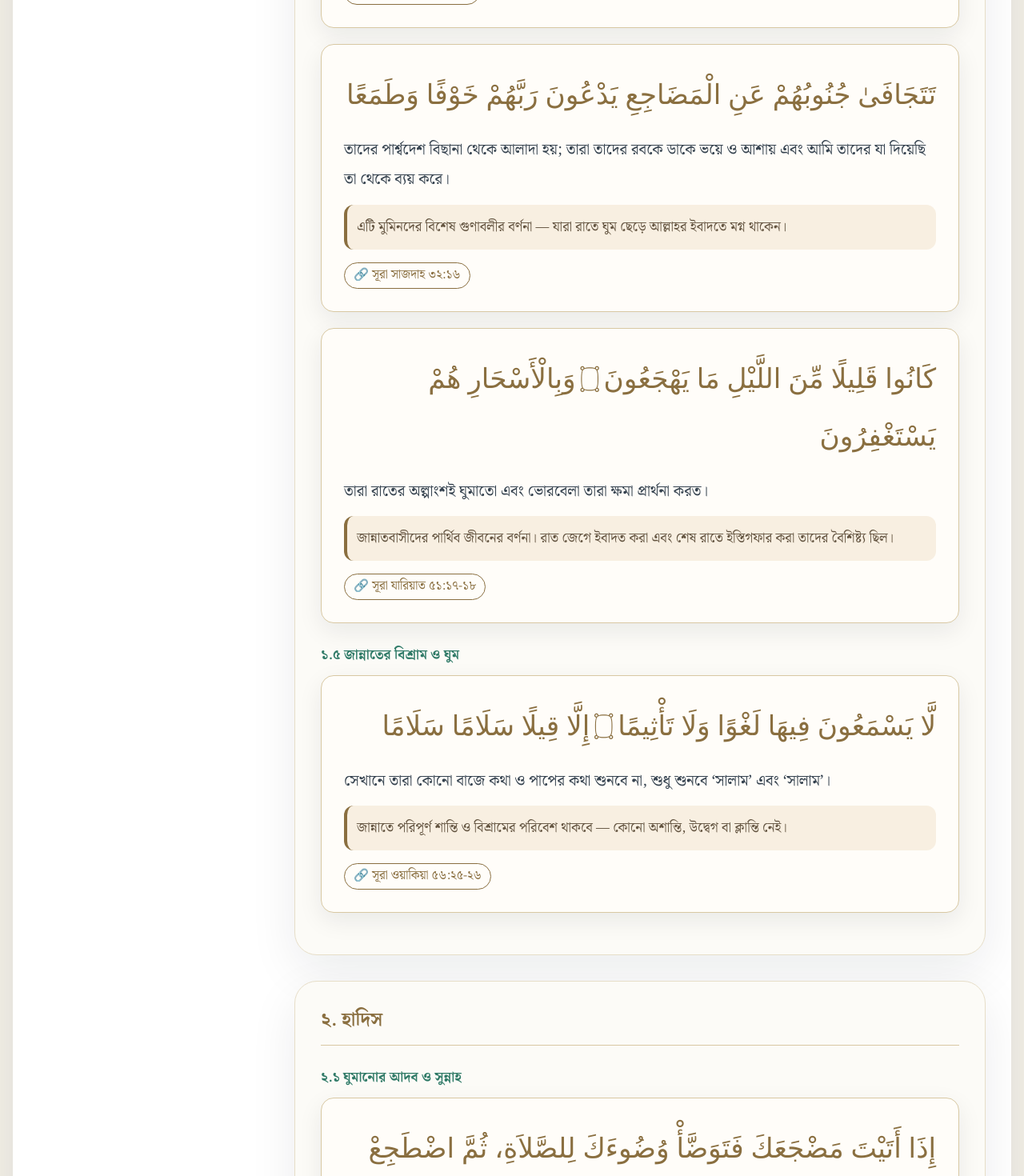
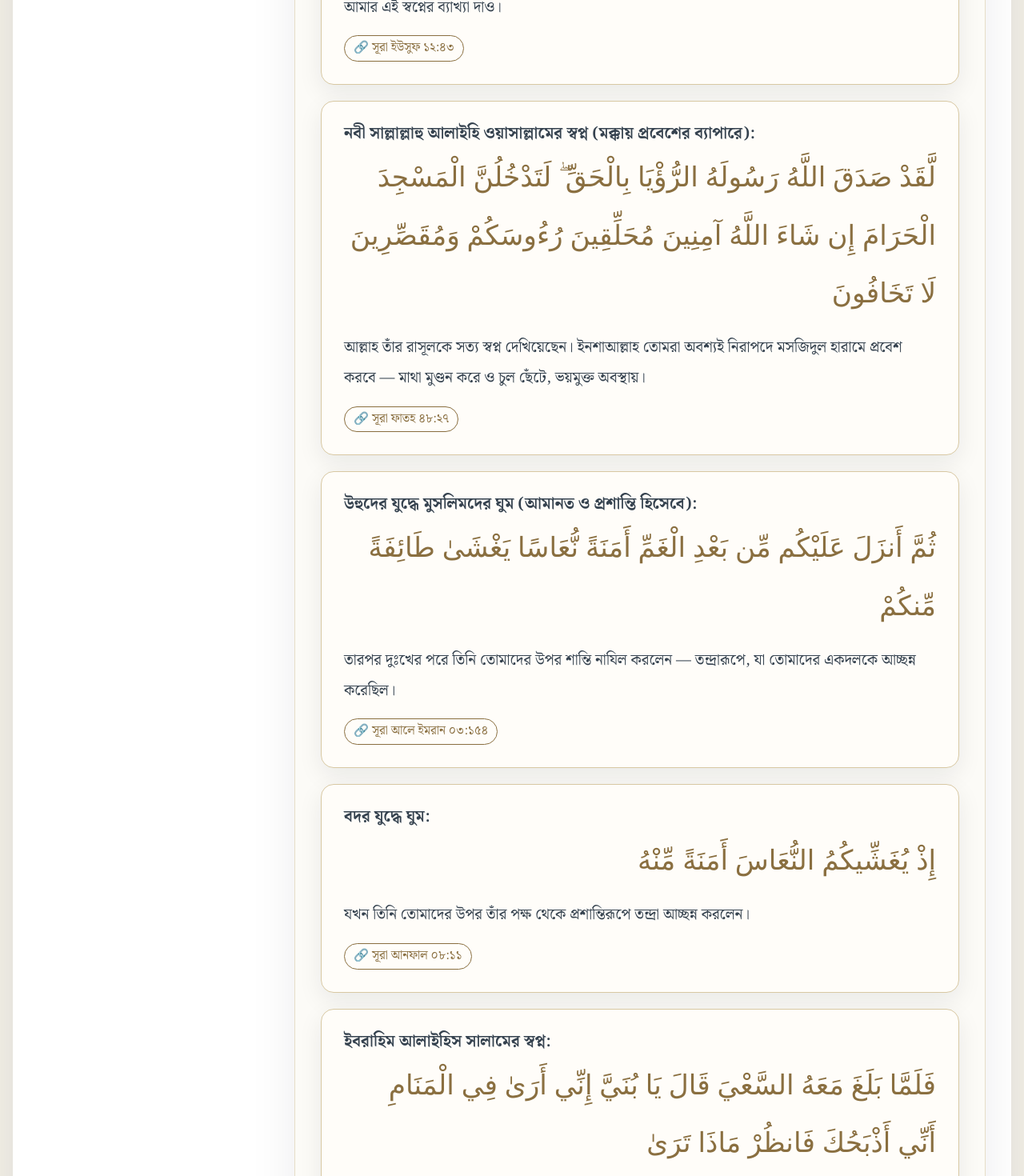
Before and after one commit to searchsakib/reference-catalog, a React (Vite) app: page / in a window 1280 px wide. Shown: the part 6340-7810 px from the top of the page at 80% size. Built offline with nearby package versions, Linux system fonts and the light colour scheme; a web font is replaced by a local one.

Commit message:
add: Quran section fix done,Alhamdulillah

```diff
--- a/src/data/references.js
+++ b/src/data/references.js
@@ -208,14 +208,93 @@ export const contentSections = [
             ],
           },
           {
+            topic: "জেলের সঙ্গীদের স্বপ্ন:",
             arabic:
-              "فَلَمَّا بَلَغَ مَعَهُ السَّعْيَ قَالَ يَا بُنَيَّ إِنِّي أَرَىٰ فِي الْمَنَامِ أَنِّي أَذْبَحُكَ",
+              "وَدَخَلَ مَعَهُ السِّجْنَ فَتَيَانِ ۖ قَالَ أَحَدُهُمَا إِنِّي أَرَانِي أَعْصِرُ خَمْرًا ۖ وَقَالَ الْآخَرُ إِنِّي أَرَانِي أَحْمِلُ فَوْقَ رَأْسِي خُبْزًا تَأْكُلُ الطَّيْرُ مِنْهُ ۖ نَبِّئْنَا بِتَأْوِيلِهِ",
+            bangla:
+              "তার সাথে দুজন যুবকও কারাগারে প্রবেশ করল। তাদের একজন বলল: আমি স্বপ্নে দেখলাম আমি আঙুর মাড়াচ্ছি। অপরজন বলল: আমি স্বপ্নে দেখলাম আমার মাথার উপর রুটি বহন করছি এবং পাখিরা সেটা খাচ্ছে। আমাদের এর ব্যাখ্যা জানাও।",
+            source: "সূরা ইউসুফ ১২:৩৬",
+            sourceUrl: "https://quran.com/12/36",
+            links: [
+              {
+                label: "📖 Quran.com-এ দেখুন",
+                href: "https://quran.com/12/36",
+                variant: "teal",
+              },
+            ],
+          },
+          {
+            topic: "মিশর বাদশাহর স্বপ্ন:",
+            arabic:
+              "وَقَالَ الْمَلِكُ إِنِّي أَرَىٰ سَبْعَ بَقَرَاتٍ سِمَانٍ يَأْكُلُهُنَّ سَبْعٌ عِجَافٌ وَسَبْعَ سُنبُلَاتٍ خُضْرٍ وَأُخَرَ يَابِسَاتٍ ۖ يَا أَيُّهَا الْمَلَأُ أَفْتُونِي فِي رُؤْيَايَ إِن كُنتُمْ لِلرُّؤْيَا تَعْبُرُونَ",
+            bangla:
+              "বাদশাহ বলল: আমি স্বপ্নে দেখলাম সাতটি মোটাতাজা গাভী, সেগুলোকে সাতটি শীর্ণ গাভী খেয়ে ফেলছে এবং সাতটি সবুজ শীষ ও অন্য কিছু শুকনো শীষ। হে পরিষদবর্গ! তোমরা যদি স্বপ্নের ব্যাখ্যা করতে পারো তাহলে আমার এই স্বপ্নের ব্যাখ্যা দাও।",
+            source: "সূরা ইউসুফ ১২:৪৩",
+            sourceUrl: "https://quran.com/12/43",
+            links: [
+              {
+                label: "📖 Quran.com-এ দেখুন",
+                href: "https://quran.com/12/43",
+                variant: "teal",
+              },
+            ],
+          },
+          {
+            topic:
+              "নবী সাল্লাল্লাহু আলাইহি ওয়াসাল্লামের স্বপ্ন (মক্কায় প্রবেশের ব্যাপারে):",
+            arabic:
+              "لَّقَدْ صَدَقَ اللَّهُ رَسُولَهُ الرُّؤْيَا بِالْحَقِّ ۖ لَتَدْخُلُنَّ الْمَسْجِدَ الْحَرَامَ إِن شَاءَ اللَّهُ آمِنِينَ مُحَلِّقِينَ رُءُوسَكُمْ وَمُقَصِّرِينَ لَا تَخَافُونَ",
+            bangla:
+              "আল্লাহ তাঁর রাসূলকে সত্য স্বপ্ন দেখিয়েছেন। ইনশাআল্লাহ তোমরা অবশ্যই নিরাপদে মসজিদুল হারামে প্রবেশ করবে — মাথা মুণ্ডন করে ও চুল ছেঁটে, ভয়মুক্ত অবস্থায়।",
+            source: "সূরা ফাতহ ৪৮:২৭",
+            sourceUrl: "https://quran.com/48/27",
+            links: [
+              {
+                label: "📖 Quran.com-এ দেখুন",
+                href: "https://quran.com/48/27",
+                variant: "teal",
+              },
+            ],
+          },
+          {
+            topic: "উহুদের যুদ্ধে মুসলিমদের ঘুম (আমানত ও প্রশান্তি হিসেবে):",
+            arabic:
+              "ثُمَّ أَنزَلَ عَلَيْكُم مِّن بَعْدِ الْغَمِّ أَمَنَةً نُّعَاسًا يَغْشَىٰ طَائِفَةً مِّنكُمْ",
+            bangla:
+              "তারপর দুঃখের পরে তিনি তোমাদের উপর শান্তি নাযিল করলেন — তন্দ্রারূপে, যা তোমাদের একদলকে আচ্ছন্ন করেছিল।",
+            source: "সূরা আলে ইমরান ০৩:১৫৪",
+            sourceUrl: "https://quran.com/3/154",
+            links: [
+              {
+                label: "📖 Quran.com-এ দেখুন",
+                href: "https://quran.com/3/154",
+                variant: "teal",
+              },
+            ],
+          },
+          {
+            topic: "বদর যুদ্ধে ঘুম:",
+            arabic: "إِذْ يُغَشِّيكُمُ النُّعَاسَ أَمَنَةً مِّنْهُ",
+            bangla:
+              "যখন তিনি তোমাদের উপর তাঁর পক্ষ থেকে প্রশান্তিরূপে তন্দ্রা আচ্ছন্ন করলেন।",
+            source: "সূরা আনফাল ০৮:১১",
+            sourceUrl: "https://quran.com/8/11",
+            links: [
+              {
+                label: "📖 Quran.com-এ দেখুন",
+                href: "https://quran.com/8/11",
+                variant: "teal",
+              },
+            ],
+          },
+          {
+            topic: "ইবরাহিম আলাইহিস সালামের স্বপ্ন:",
+            arabic:
+              "فَلَمَّا بَلَغَ مَعَهُ السَّعْيَ قَالَ يَا بُنَيَّ إِنِّي أَرَىٰ فِي الْمَنَامِ أَنِّي أَذْبَحُكَ فَانظُرْ مَاذَا تَرَىٰ",
             bangla:
               "অতঃপর সে যখন তার সাথে চলাফেরা করার বয়সে পৌঁছল, তখন ইবরাহিম বলল: হে বৎস! আমি স্বপ্নে দেখলাম যে আমি তোমাকে যবেহ করছি। এখন তুমি বলো, তোমার মত কী?",
             source: "সূরা সাফফাত ৩৭:১০২ (ইবরাহিম আলাইহিস সালামের স্বপ্ন)",
             sourceUrl: "https://quran.com/37/102",
-            explanation:
-              "নবীদের স্বপ্ন সত্য ওহী। ইবরাহিম (আ.)-এর এই স্বপ্ন একটি পরীক্ষা ছিল যা তাঁর ও পুত্র ইসমাইলের (আ.) নিঃশর্ত আনুগত্য প্রমাণ করে।",
             links: [
               {
                 label: "📖 Quran.com-এ দেখুন",
@@ -237,12 +316,70 @@ export const contentSections = [
               "হে বস্ত্রাবৃত! রাতে দাঁড়াও, কিছু অংশ বাদে। অর্ধরাত অথবা তার চেয়ে কিছু কম করো, অথবা তার চেয়ে বাড়াও এবং কুরআন আবৃত্তি করো ধীরে ধীরে স্পষ্টভাবে।",
             source: "সূরা মুযযাম্মিল ৭৩:১-৪",
             sourceUrl: "https://quran.com/73/1-4",
-            explanation:
-              "এই আয়াতগুলো রাসূলুল্লাহ ﷺ-কে তাহাজ্জুদ নামাজের নির্দেশ দেয়। রাতের ইবাদত আত্মিক শুদ্ধির জন্য অত্যন্ত কার্যকর।",
             links: [
               {
                 label: "📖 Quran.com-এ দেখুন",
                 href: "https://quran.com/73/1-4",
+                variant: "teal",
+              },
+            ],
+          },
+          {
+            arabic:
+              "إِنَّ رَبَّكَ يَعْلَمُ أَنَّكَ تَقُومُ أَدْنَىٰ مِن ثُلُثَيِ اللَّيْلِ وَنِصْفَهُ وَثُلُثَهُ وَطَائِفَةٌ مِّنَ الَّذِينَ مَعَكَ",
+            bangla:
+              "তোমার রব জানেন যে তুমি কখনো রাতের দুই-তৃতীয়াংশের কাছাকাছি, কখনো অর্ধেক এবং কখনো এক-তৃতীয়াংশ জেগে থাকো — আর তোমার সাথীদের একদলও।",
+            source: "সূরা মুযযাম্মিল ৭৩:২০",
+            sourceUrl: "https://quran.com/73/20",
+            links: [
+              {
+                label: "📖 Quran.com-এ দেখুন",
+                href: "https://quran.com/73/20",
+                variant: "teal",
+              },
+            ],
+          },
+          {
+            arabic:
+              "وَمِنَ اللَّيْلِ فَتَهَجَّدْ بِهِ نَافِلَةً لَّكَ عَسَىٰ أَن يَبْعَثَكَ رَبُّكَ مَقَامًا مَّحْمُودًا",
+            bangla:
+              "রাতের কিছু অংশে তাহাজ্জুদ পড়ো — এটা তোমার জন্য অতিরিক্ত। আশা করা যায় তোমার রব তোমাকে প্রশংসিত স্থানে প্রতিষ্ঠিত করবেন।",
+            source: "সূরা ইসরা ১৭:৭৯",
+            sourceUrl: "https://quran.com/17/79",
+            links: [
+              {
+                label: "📖 Quran.com-এ দেখুন",
+                href: "https://quran.com/17/79",
+                variant: "teal",
+              },
+            ],
+          },
+          {
+            arabic:
+              "أَمَّنْ هُوَ قَانِتٌ آنَاءَ اللَّيْلِ سَاجِدًا وَقَائِمًا يَحْذَرُ الْآخِرَةَ وَيَرْجُو رَحْمَةَ رَبِّهِ",
+            bangla:
+              "সে কি ভালো যে রাতের বিভিন্ন প্রহরে সিজদায় ও দাঁড়িয়ে ইবাদত করে, আখিরাতকে ভয় করে এবং তার রবের রহমত আশা করে?",
+            source: "সূরা যুমার ৩৯:৯",
+            sourceUrl: "https://quran.com/39/9",
+            links: [
+              {
+                label: "📖 Quran.com-এ দেখুন",
+                href: "https://quran.com/39/9",
+                variant: "teal",
+              },
+            ],
+          },
+          {
+            arabic:
+              "كَانُوا قَلِيلًا مِّنَ اللَّيْلِ مَا يَهْجَعُونَ ۝ وَبِالْأَسْحَارِ هُمْ يَسْتَغْفِرُونَ",
+            bangla:
+              "তারা রাতের অল্পাংশই ঘুমাতো এবং ভোরবেলা তারা ক্ষমা প্রার্থনা করত।",
+            source: " সূরা যারিয়াত ৫১:১৭-১৮",
+            sourceUrl: "https://quran.com/51/17-18",
+            links: [
+              {
+                label: "📖 Quran.com-এ দেখুন",
+                href: "https://quran.com/51/17-18",
                 variant: "teal",
               },
             ],
@@ -265,18 +402,17 @@ export const contentSections = [
             ],
           },
           {
-            arabic:
-              "كَانُوا قَلِيلًا مِّنَ اللَّيْلِ مَا يَهْجَعُونَ ۝ وَبِالْأَسْحَارِ هُمْ يَسْتَغْفِرُونَ",
+            arabic: "وَالَّذِينَ يَبِيتُونَ لِرَبِّهِمْ سُجَّدًا وَقِيَامًا",
             bangla:
-              "তারা রাতের অল্পাংশই ঘুমাতো এবং ভোরবেলা তারা ক্ষমা প্রার্থনা করত।",
-            source: "সূরা যারিয়াত ৫১:১৭-১৮",
-            sourceUrl: "https://quran.com/51/17-18",
+              "এবং যারা তাদের রবের জন্য সিজদায় ও দাঁড়িয়ে রাত যাপন করে।",
+            source: " সূরা ফুরকান ২৫:৬৪",
+            sourceUrl: "https://quran.com/25/64",
             explanation:
               "জান্নাতবাসীদের পার্থিব জীবনের বর্ণনা। রাত জেগে ইবাদত করা এবং শেষ রাতে ইস্তিগফার করা তাদের বৈশিষ্ট্য ছিল।",
             links: [
               {
                 label: "📖 Quran.com-এ দেখুন",
-                href: "https://quran.com/51/17-18",
+                href: "https://quran.com/25/64",
                 variant: "teal",
               },
             ],
@@ -295,11 +431,26 @@ export const contentSections = [
             source: "সূরা ওয়াকিয়া ৫৬:২৫-২৬",
             sourceUrl: "https://quran.com/56/25-26",
             explanation:
-              "জান্নাতে পরিপূর্ণ শান্তি ও বিশ্রামের পরিবেশ থাকবে — কোনো অশান্তি, উদ্বেগ বা ক্লান্তি নেই।",
+              "জান্নাতে পরিপূর্ণ শান্তি ও বিশ্রামের পরিবেশ থাকবে — কোনো অশান্তি, উদ্বেগ বা ক্লান্তি থাকবে না ।",
             links: [
               {
                 label: "📖 Quran.com-এ দেখুন",
                 href: "https://quran.com/56/25-26",
+                variant: "teal",
+              },
+            ],
+          },
+          {
+            arabic:
+              "إِنَّ الْمُتَّقِينَ فِي ظِلَالٍ وَعُيُونٍ ۝ وَفَوَاكِهَ مِمَّا يَشْتَهُونَ",
+            bangla:
+              "নিশ্চয় মুত্তাকীরা ছায়ায় ও ঝর্ণাধারায় থাকবে এবং তাদের পছন্দমতো ফলমূলে।",
+            source: "সূরা মুরসালাত ৭৭:৪১-৪২",
+            sourceUrl: "https://quran.com/77/41-42",
+            links: [
+              {
+                label: "📖 Quran.com-এ দেখুন",
+                href: "https://quran.com/77/41-42",
                 variant: "teal",
               },
             ],
```
